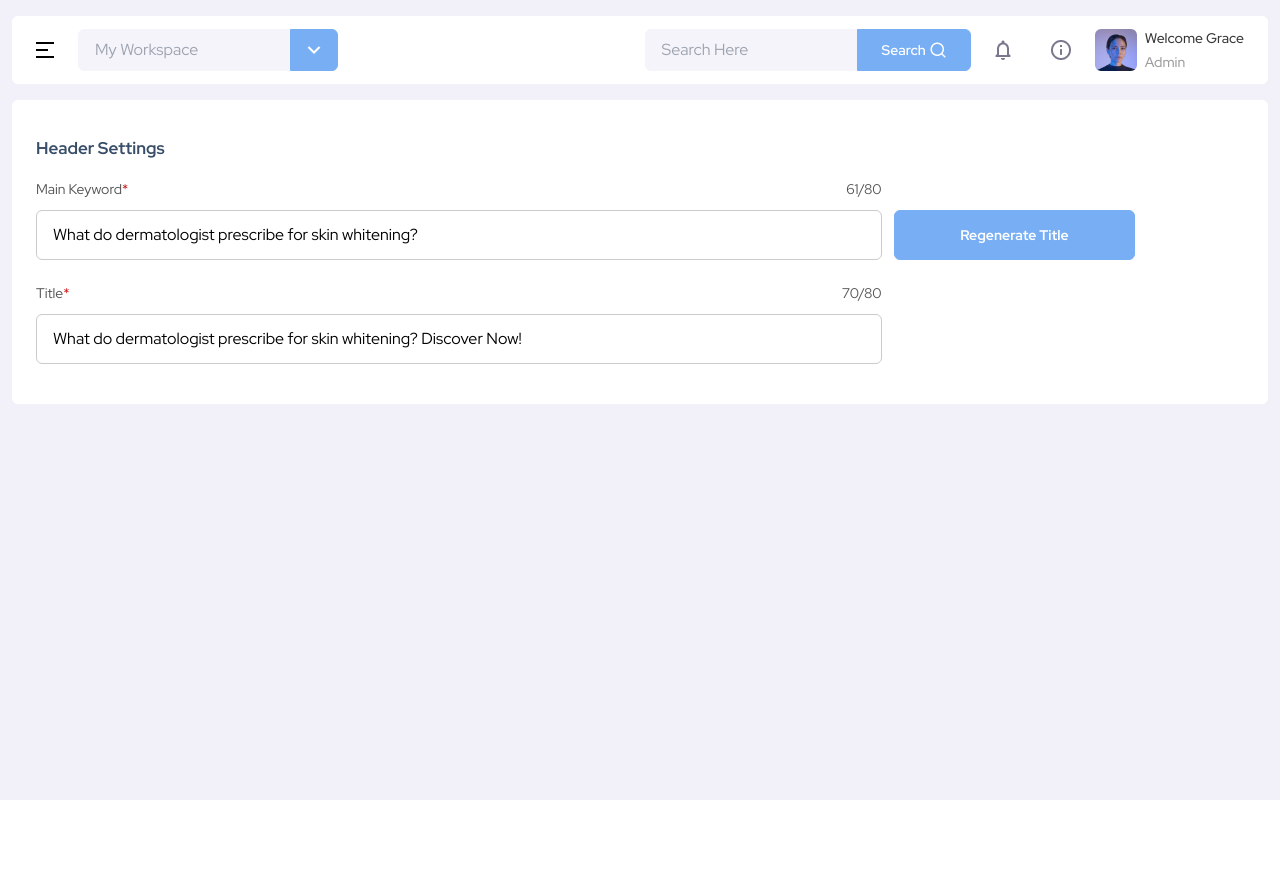
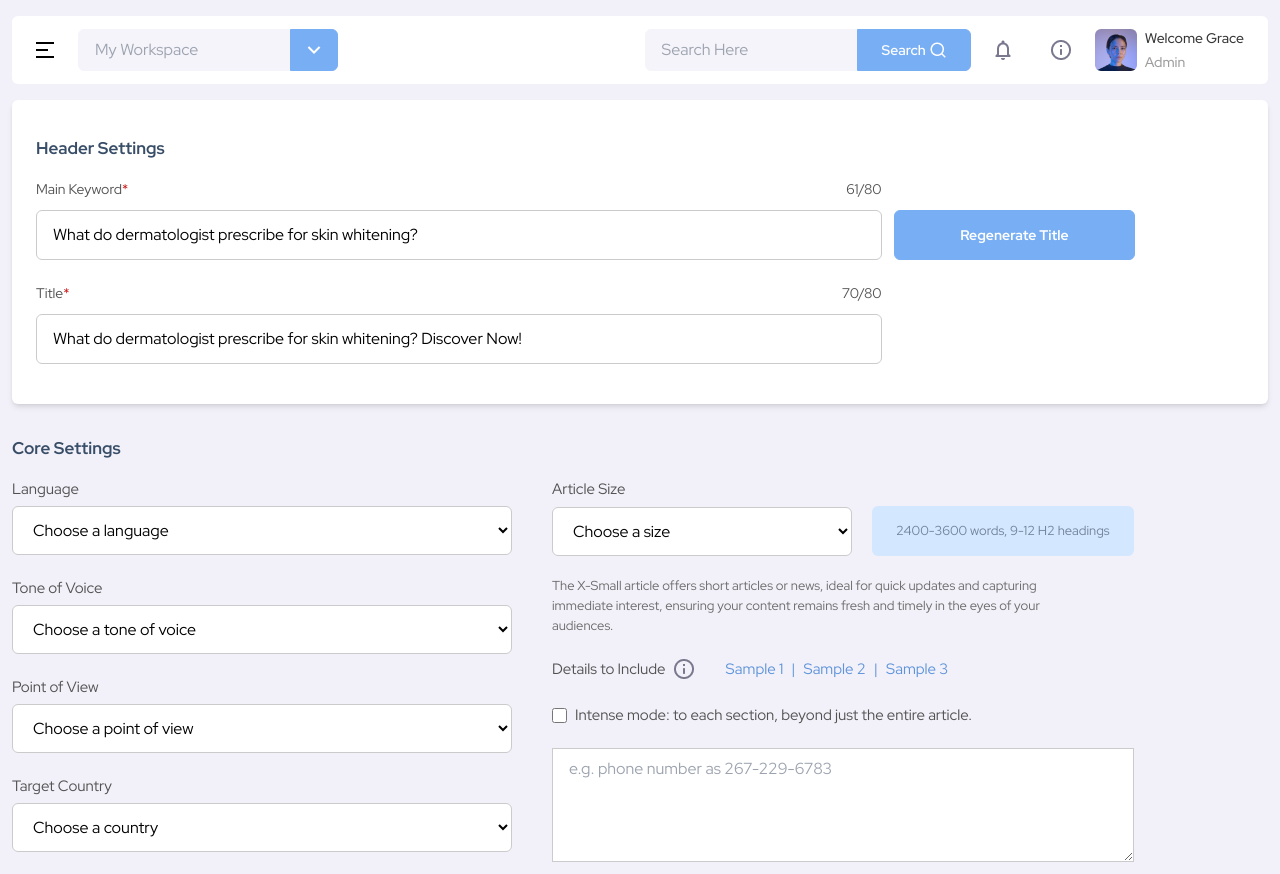
Before and after one commit to AbdulQuayyum/assessment, a Vue app: page / in a window 1280 px wide. Before the commit the page ends 800 px from the top, so only its background shows below. Built offline with nearby package versions, Linux system fonts and the light colour scheme.

Commit message:
Added Core Settings...

```diff
--- /dev/null
+++ b/src/Components/CoreSettings.vue
@@ -0,0 +1,104 @@
+<template>
+    <div class="flex flex-col py-3 mx-3 mt-4">
+        <div>
+            <span class="text-[#384D67] text-[17px] font-[700] leading-8">Core Settings</span>
+        </div>
+        <div class="flex flex-row space-x-10">
+            <div class="flex flex-col mt-3 space-y-5">
+                <div class="flex flex-col space-y-1">
+                    <span
+                        class="flex flex-row items-center text-[#525252] text-[15px] font-[400] leading-[26px]">Language</span>
+                    <select class="bg-[#fff] border-[#CBCBCB] border-[1px] py-3 px-4 rounded-md w-[500px]" name="" id="">
+                        <option selected>Choose a language</option>
+                        <option value="US">English (US)</option>
+                        <option value="CA">English (UK)</option>
+                        <option value="FR">French</option>
+                        <option value="DE">German</option>
+                    </select>
+                </div>
+                <div class="flex flex-col space-y-1">
+                    <span class="flex flex-row items-center text-[#525252] text-[15px] font-[400] leading-[26px]">Tone of
+                        Voice</span>
+                    <select class="bg-[#fff] border-[#CBCBCB] border-[1px] py-3 px-4 rounded-md w-[500px]" name="" id="">
+                        <option selected>Choose a tone of voice</option>
+                        <option value="friendly">Friendly</option>
+                        <option value="notFriendly">Not Friendly</option>
+                    </select>
+                </div>
+                <div class="flex flex-col space-y-1">
+                    <span class="flex flex-row items-center text-[#525252] text-[15px] font-[400] leading-[26px]">Point of
+                        View</span>
+                    <select class="bg-[#fff] border-[#CBCBCB] border-[1px] py-3 px-4 rounded-md w-[500px]" name="" id="">
+                        <option selected>Choose a point of view</option>
+                        <option value="friendly">None</option>
+                        <option value="notFriendly">All</option>
+                    </select>
+                </div>
+                <div class="flex flex-col space-y-1">
+                    <span class="flex flex-row items-center text-[#525252] text-[15px] font-[400] leading-[26px]">Target
+                        Country</span>
+                    <select class="bg-[#fff] border-[#CBCBCB] border-[1px] py-3 px-4 rounded-md w-[500px]" name="" id="">
+                        <option selected>Choose a country</option>
+                        <option value="US">United States</option>
+                        <option value="CA">Canada</option>
+                        <option value="FR">France</option>
+                        <option value="DE">Germany</option>
+                    </select>
+                </div>
+            </div>
+            <div class="flex flex-col mt-3 space-y-5">
+                <div class="flex flex-row space-x-2">
+                    <div class="flex flex-col space-y-1">
+                        <span
+                            class="flex flex-row items-center text-[#525252] text-[15px] font-[400] leading-[26px]">Article
+                            Size</span>
+                        <div class="flex flex-row items-center space-x-5">
+                            <select class="bg-[#fff] border-[#CBCBCB] border-[1px] py-3 px-4 rounded-md w-[300px]" name=""
+                                id="">
+                                <option selected>Choose a size</option>
+                                <option value="xsmall">X-Small</option>
+                            </select>
+                            <div class="bg-[#D3E7FF] flex h-fit rounded-md py-3 px-6">
+                                <span class="text-center text-[#718399] text-[13px] font-[400] leading-[26px]">2400-3600
+                                    words, 9-12 H2 headings</span>
+                            </div>
+                        </div>
+                    </div>
+                </div>
+                <div class="flex w-full max-w-[500px]">
+                    <span class=" text-[#6B6B6B] text-[13px] font-[400] leading-[20px]">
+                        The X-Small article offers short articles or news, ideal for quick updates and capturing immediate
+                        interest, ensuring your content remains fresh and timely in the eyes of your audiences.
+                    </span>
+                </div>
+                <div class="flex flex-row space-x-8">
+                    <div class="flex flex-row items-center space-x-2">
+                        <span class=" text-[#525252] text-[15px] font-[400] leading-[26px]">Details to Include</span>
+                        <img src="../assets/infoIcon.png" alt="info icon">
+                    </div>
+                    <div class="flex flex-row items-center space-x-2">
+                        <span class=" text-[#5D93D9] text-[15px] font-[400] leading-[26px]">Sample 1</span>
+                        <span class=" text-[#5D93D9] text-[15px] font-[400] leading-[26px]">|</span>
+                        <span class=" text-[#5D93D9] text-[15px] font-[400] leading-[26px]">Sample 2</span>
+                        <span class=" text-[#5D93D9] text-[15px] font-[400] leading-[26px]">|</span>
+                        <span class=" text-[#5D93D9] text-[15px] font-[400] leading-[26px]">Sample 3</span>
+                    </div>
+                </div>
+                <div class="flex flex-row space-x-8">
+                    <div class="flex flex-row items-center space-x-2">
+                        <input type="checkbox" class="h-[15px] w-[15px]" name="checkbox01" id="checkbox01">
+                        <label for="checkbox01" class=" text-[#525252] text-[15px] font-[400] leading-[26px]">Intense mode: to each section, beyond just the entire article.</label>
+                    </div>
+                </div>
+                <div class="flex flex-row space-x-8">
+                    <textarea name="" class="border-[#CBCBCB] border-[1px] w-full px-4 py-2" placeholder="e.g. phone number as 267-229-6783" id="" cols="30" rows="4"></textarea>
+                </div>
+            </div>
+        </div>
+    </div>
+</template>
+<script>
+export default {
+
+}
+</script>
--- a/src/Components/Header.vue
+++ b/src/Components/Header.vue
@@ -1,5 +1,5 @@
 <template>
-    <div class="bg-[#fff] rounded-md mt-4 mx-3 pt-8 pb-10 px-6 flex flex-col">
+    <div class="bg-[#fff] rounded-md mt-4 mx-3 pt-8 pb-10 px-6 flex flex-col shadow-md">
         <div>
             <span class="text-[#384D67] text-[17px] font-[700] leading-8">Header Settings</span>
         </div>
--- a/src/Views/Projects.vue
+++ b/src/Views/Projects.vue
@@ -3,6 +3,7 @@
         <Navbar />
         <main>
             <Header />
+            <CoreSettings />
         </main>
     </div>
 </template>
@@ -10,9 +11,11 @@
 
 import Navbar from '../Components/Navbar.vue';
 import Header from '../Components/Header.vue';
+import CoreSettings from "../Components/CoreSettings.vue"
+
 export default {
     name: "Projects",
-    components: { Navbar, Header }
+    components: { Navbar, Header, CoreSettings }
 
 }
 </script>
```
